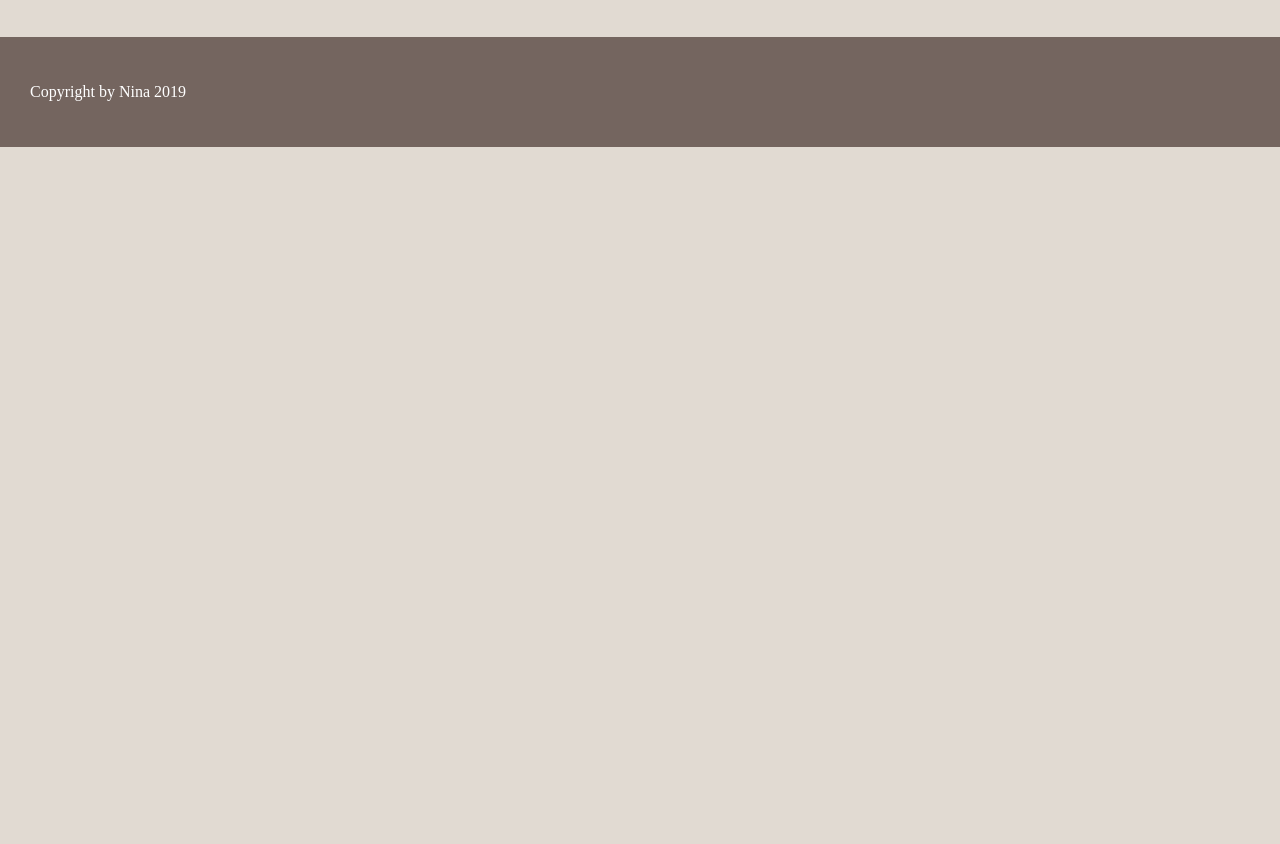
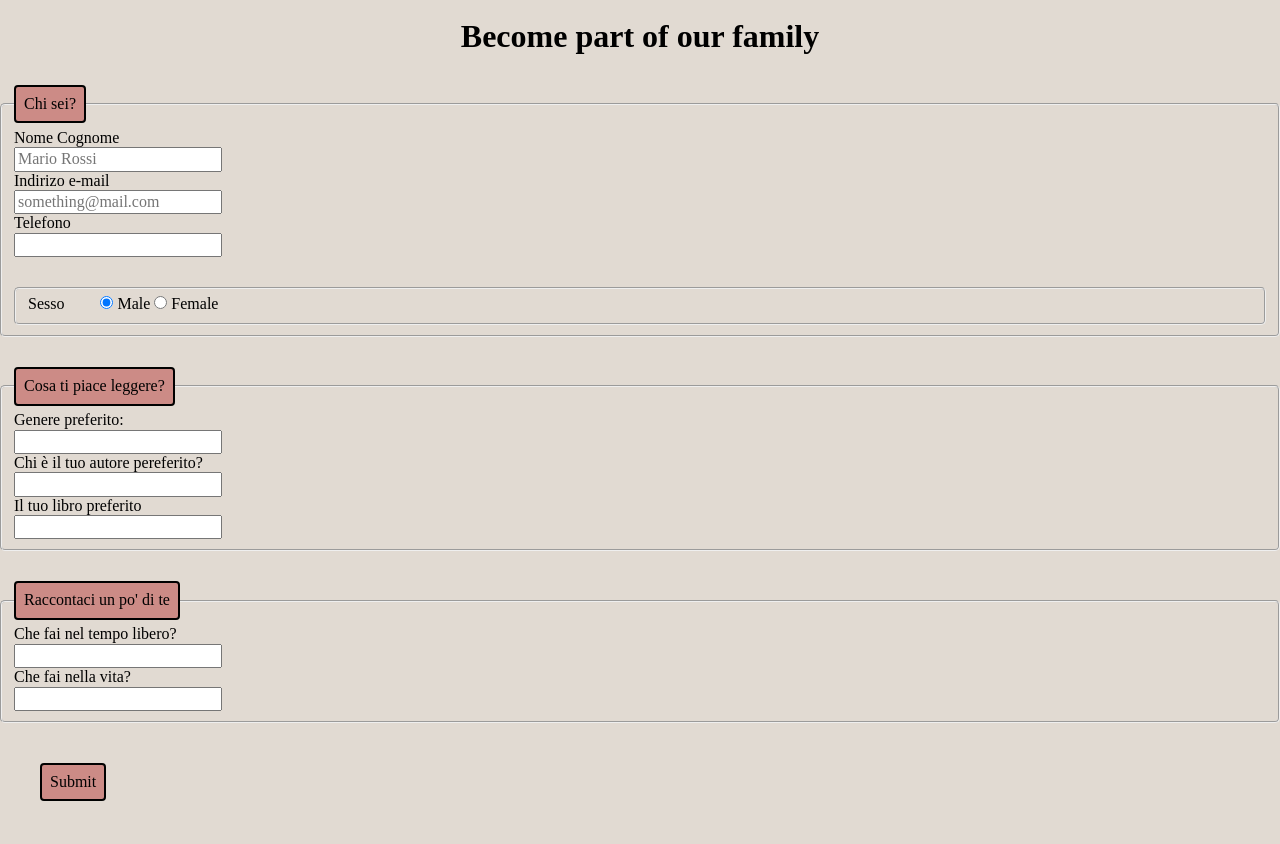
Before and after one commit to ninamicle/mylayout, a plain HTML site: page index.html in a window 1280 px wide. Shown: the part 1907-2751 px from the top of the page. Before the commit the page ends 2054 px from the top, so only its background shows below. Drawn offline with nearby package versions, Linux system fonts and the light colour scheme.

Commit message:
aggiunto form

```diff
--- a/index.html
+++ b/index.html
@@ -7,6 +7,7 @@
     <meta http-equiv="X-UA-Compatible" content="ie=edge">
     <link rel="stylesheet" href="https://cdnjs.cloudflare.com/ajax/libs/normalize/8.0.1/normalize.css">
     <link rel="stylesheet" href="style.css">
+    <link rel="stylesheet" href="style_form.css">
     <title>My Layout</title>
 </head>
 <body>
@@ -63,6 +64,77 @@
     </div>
     </div>
 </section>
+<form id="form_subscribe" method="POST">
+    <div class="title_form">
+        <h1>Become part of our family</h1>
+    </div>
+    <fieldset>
+        <legend>Chi sei?</legend>
+        <div>
+            <label for="nome_cognome">Nome Cognome</label>
+            <input id="nome_cognome" name="nome_cognome" type="text" placeholder="Mario Rossi"  required/>
+        </div>
+        <div>
+            <label for="e-mail">Indirizo e-mail</label>
+            <input id="e-mail" name="email" type="email" placeholder="something@mail.com" required/>
+        </div>
+        <div>
+            <label for="phone_number">Telefono</label>
+            <input id="phone_number" name="phone_number" type="tel" required/>
+        </div>
+        <fieldset class="gender">
+                <div>
+                   <label for="gender">Sesso</label>&nbsp;&nbsp;&nbsp;&nbsp;&nbsp;&nbsp;&nbsp;&nbsp;
+                    <input id="gender" name= "gender" type="radio" name="gender" value="male" checked> Male
+                    <input id="genderf" name= "gender" type="radio" name="gender" value="female"> Female<br>
+
+                </div>
+            </fieldset>
+    </fieldset>
+
+    <fieldset>
+        <legend>Cosa ti piace leggere?</legend>
+        <div>
+            <label for="genre">Genere preferito:</label>
+            <input id="genre" name="genre" type="text" list="favorite_genre" required/>
+            <datalist id="favorite_genre">
+                <select>
+                    <option value="Giallo"></option>
+                    <option value="Fantascienza"></option>
+                    <option value="Romanzo storico"></option>
+                </select>
+            </datalist>
+        </div>
+        <div>
+            <label for="author">Chi è il tuo autore pereferito?</label>
+            <input id="author" name="author" type="text" required/>
+        </div>
+        <div>
+            <label for="book">Il tuo libro preferito</label>
+            <input id="book" name="book" type="text" required/>
+        </div>
+    </fieldset>
+    <fieldset>
+        <legend>Raccontaci un po' di te</legend>
+        <div>
+            <label for="hobies">Che fai nel tempo libero?</label>
+            <input id="hobies" name="hobies" type="text" >
+        </div>
+        <div>
+            <label for="work">Che fai nella vita?</label>
+            <input id="work" name="work" type="text" required/>
+        </div>
+    </fieldset>
+
+    <div>
+      <button class="submit" type="submit">
+        <span id="submit" >Submit</span>
+      </button>
+    </div>
+
+
+
+</form>
 
 
 
--- /dev/null
+++ b/style_form.css
@@ -0,0 +1,49 @@
+
+.form_subscribe{
+    padding: 10px;
+    display: inline-block;
+
+    width: 70%;
+    height: 0px;
+
+}
+.title_form{
+    text-align: center;
+}
+fieldset{
+    display: block;
+    border-radius: 5px;
+    margin: 0px;
+
+}
+legend{
+    border-radius: 4px;
+    border: 2px solid black;
+    background-color: #CC8B86;
+    margin:0px;
+    padding: 8px;
+}
+fieldset{
+    margin-top: 30px;
+}
+input {
+    display: block;
+}
+#gender{
+    display: inline;
+}
+#genderf{
+    display: inline;
+}
+.gender{
+    border: 0,20px solid black;
+    position: center center;
+}
+
+.submit{
+    border-radius: 4px;
+    background-color: #CC8B86;
+    margin: 40px;
+    padding: 8px;
+    border: 2px solid black;
+}
```
Also changed, not shown: style.css (+13 -2 lines).
